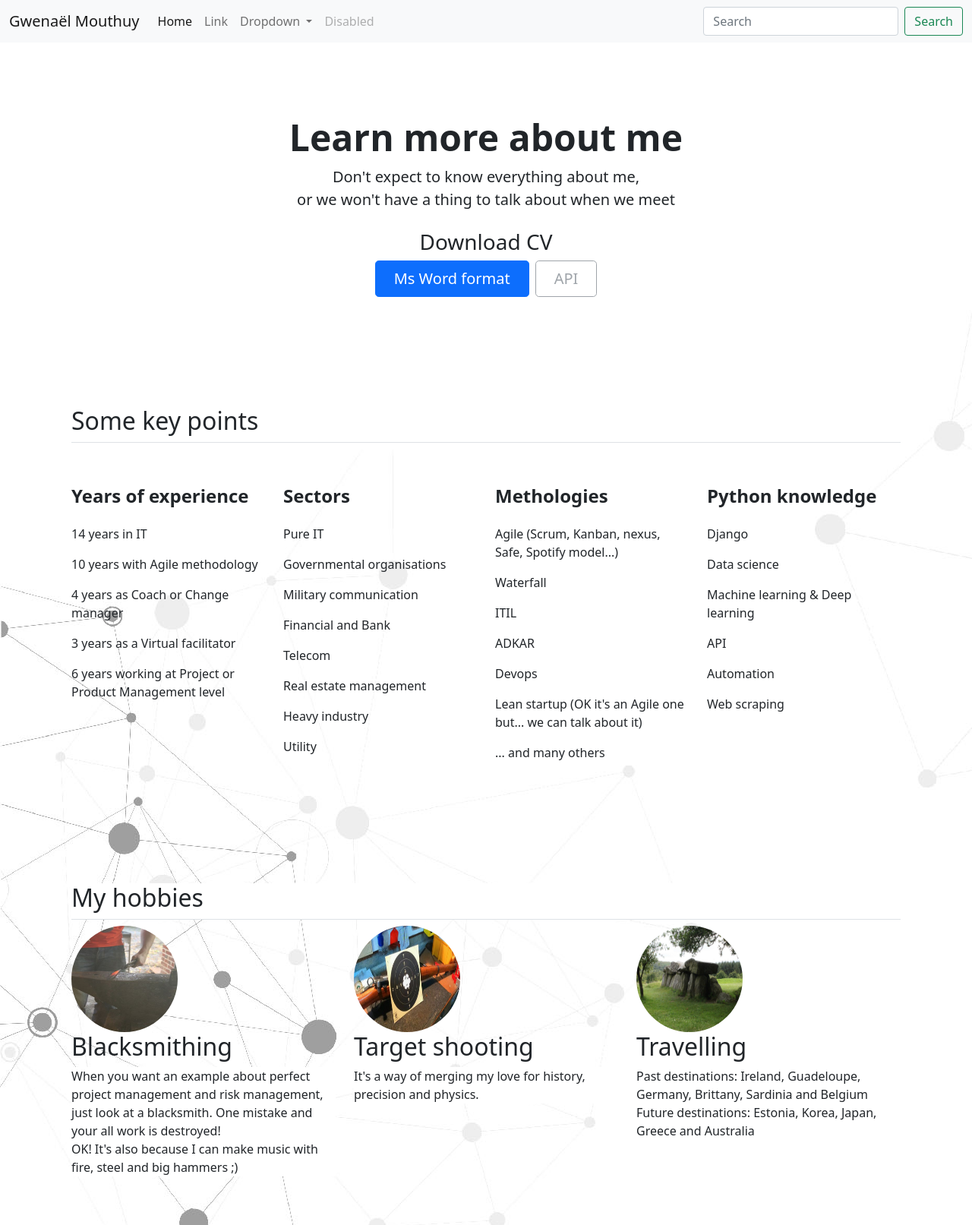
After one commit to biogwen/my-django-website, a Django app: page /cv in a window 1280 px wide. The commit adds this page. Shown: the whole page at 76% size. Run offline with Django 3.2, Linux system fonts and the light colour scheme.

Commit message:
saturday

```diff
--- a/home/urls.py
+++ b/home/urls.py
@@ -4,4 +4,5 @@
 
 urlpatterns = [
     path('', views.index, name='index'),
+    path('cv', views.cv, name='cv'),
 ]
--- a/home/views.py
+++ b/home/views.py
@@ -1,5 +1,13 @@
 from django.shortcuts import render
 from django.http import HttpResponse
+from datetime import datetime
 
 def index(request):
     return render(request, 'welcome.html')
+
+def cv(request):
+    args = {}
+    datum = datetime.now()
+    years = datum.year - 2007
+    args['years'] = years
+    return render(request, 'cv.html', args)
--- /dev/null
+++ b/static/css/index.css
@@ -0,0 +1,6 @@
+.card{
+
+}
+.card:hover{
+     background-color: black
+}
--- a/templates/article.html
+++ b/templates/article.html
@@ -1,4 +1,4 @@
-% extends 'base.html' %}
+{% extends 'base.html' %}
 {% load static %}
 {% block title %}
 Blog
--- a/templates/base.html
+++ b/templates/base.html
@@ -4,7 +4,7 @@
 <head>
     <meta charset="UTF-8">
     <title>{% block title %}{% endblock %}</title>
-
+    <link href="{% static 'css/index.css' %}">
     <link href="https://cdn.jsdelivr.net/npm/bootstrap@5.0.1/dist/css/bootstrap.min.css" rel="stylesheet" integrity="sha384-+0n0xVW2eSR5OomGNYDnhzAbDsOXxcvSN1TPprVMTNDbiYZCxYbOOl7+AMvyTG2x" crossorigin="anonymous">
     <script src="https://cdn.jsdelivr.net/npm/bootstrap@5.0.1/dist/js/bootstrap.bundle.min.js" integrity="sha384-gtEjrD/SeCtmISkJkNUaaKMoLD0//ElJ19smozuHV6z3Iehds+3Ulb9Bn9Plx0x4" crossorigin="anonymous"></script>
     {% block style %}
--- /dev/null
+++ b/templates/cv.html
@@ -0,0 +1,114 @@
+{% extends 'base.html' %}
+{% load static %}
+{% block title %}
+Qui suis-je?
+{% endblock %}
+{% block style %}
+
+{% endblock %}
+{% block content %}
+<div class="px-4 py-5 my-5 text-center">
+
+    <h1 class="display-5 fw-bold">Learn more about me</h1>
+    <div class="col-lg-6 mx-auto">
+      <p class="lead mb-4">
+          Don't expect to know everything about me, <br> or we won't have a thing to talk about when we meet
+      </p>
+        <div><h3>Download CV</h3></div>
+        <div class="d-grid gap-2 d-sm-flex justify-content-sm-center">
+            <a href="/"><button type="button" class="btn btn-primary btn-lg px-4 gap-3">Ms Word format</button></a>
+        <button type="button" class="btn btn-outline-secondary btn-lg px-4 disabled">API</button>
+      </div>
+    </div>
+  </div>
+
+<div class="container px-4 py-5" id="icon-grid">
+    <h2 class="pb-2 border-bottom">Some key points</h2>
+
+    <div class="row row-cols-1 row-cols-sm-2 row-cols-md-3 row-cols-lg-4 g-4 py-5">
+      <div class="col d-flex align-items-start">
+
+        <div>
+          <h4 class="fw-bold mb-0">Years of experience</h4>
+            <br>
+            <p>{{ years }} years in IT</p>
+            <p>10 years with Agile methodology</p>
+            <p>4 years as Coach or Change manager</p>
+            <p>3 years as a Virtual facilitator</p>
+            <p>6 years working at Project or Product Management level</p>
+        </div>
+      </div>
+      <div class="col d-flex align-items-start">
+
+        <div>
+          <h4 class="fw-bold mb-0">Sectors</h4>
+            <br>
+            <p>Pure IT</p>
+            <p>Governmental organisations</p>
+            <p>Military communication</p>
+            <p>Financial and Bank</p>
+            <p>Telecom</p>
+            <p>Real estate management</p>
+            <p>Heavy industry</p>
+            <p>Utility</p>
+        </div>
+      </div>
+      <div class="col d-flex align-items-start">
+
+        <div>
+          <h4 class="fw-bold mb-0">Methologies</h4>
+            <br>
+            <p>Agile (Scrum, Kanban, nexus, Safe, Spotify model...)</p>
+            <p>Waterfall</p>
+            <p>ITIL</p>
+            <p>ADKAR</p>
+            <p>Devops</p>
+            <p>Lean startup (OK it's an Agile one but... we can talk about it)</p>
+            <p>... and many others</p>
+        </div>
+      </div>
+      <div class="col d-flex align-items-start">
+
+        <div>
+          <h4 class="fw-bold mb-0">Python knowledge</h4>
+            <br>
+            <p>Django</p>
+            <p>Data science</p>
+            <p>Machine learning & Deep learning</p>
+            <p>API</p>
+            <p>Automation</p>
+            <p>Web scraping</p>
+        </div>
+      </div>
+    </div>
+
+</div>
+
+
+<div class="container px-4 py-5" id="featured-3">
+        <h2 class="pb-2 border-bottom bg-white">My hobbies</h2>
+      <div class="row">
+      <div class="col-lg-4">
+        <img src="{% static 'images/forge3.jpg' %}" class="bd-placeholder-img rounded-circle" width="140" height="140">
+        <h2>Blacksmithing</h2>
+        <p class="bg-white">When you want an example about perfect project management and risk management, just look at a blacksmith. One mistake and your all work is destroyed!<br>
+        OK! It's also because I can make music with fire, steel and big hammers ;)</p>
+
+      </div><!-- /.col-lg-4 -->
+      <div class="col-lg-4">
+        <img src="{% static 'images/tir.jpg' %}" class="bd-placeholder-img rounded-circle" width="140" height="140">
+        <h2>Target shooting</h2>
+        <p class="bg-white">It's a way of merging my love for history, precision and physics.</p>
+
+      </div><!-- /.col-lg-4 -->
+      <div class="col-lg-4">
+        <img src="{% static 'images/travel.jpg' %}" class="bd-placeholder-img rounded-circle" width="140" height="140">
+        <h2>Travelling</h2>
+        <p class="bg-white">Past destinations: Ireland, Guadeloupe, Germany, Brittany, Sardinia and Belgium <br>
+        Future destinations: Estonia, Korea, Japan, Greece and Australia</p>
+
+      </div><!-- /.col-lg-4 -->
+    </div><!-- /.row -->
+
+     </div>
+{% endblock %}
```
Also changed, not shown: templates/welcome.html (+8 -0 lines), static/images/BG1.jpg (deleted), static/images/BGhand.jpg (added), static/images/forge3.jpg (added), static/images/tir.jpg (added), static/images/travel.jpg (added), 1 other file.
